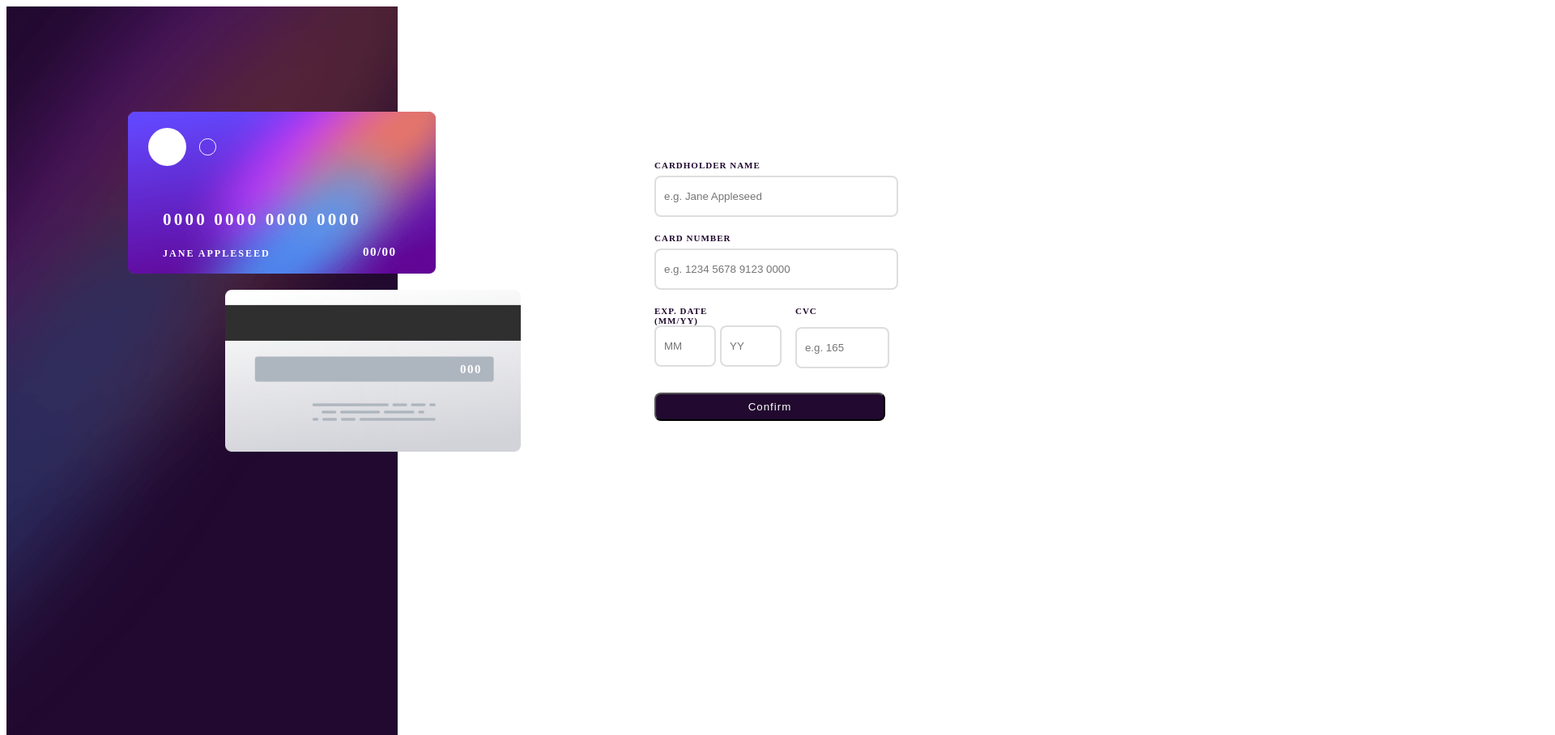
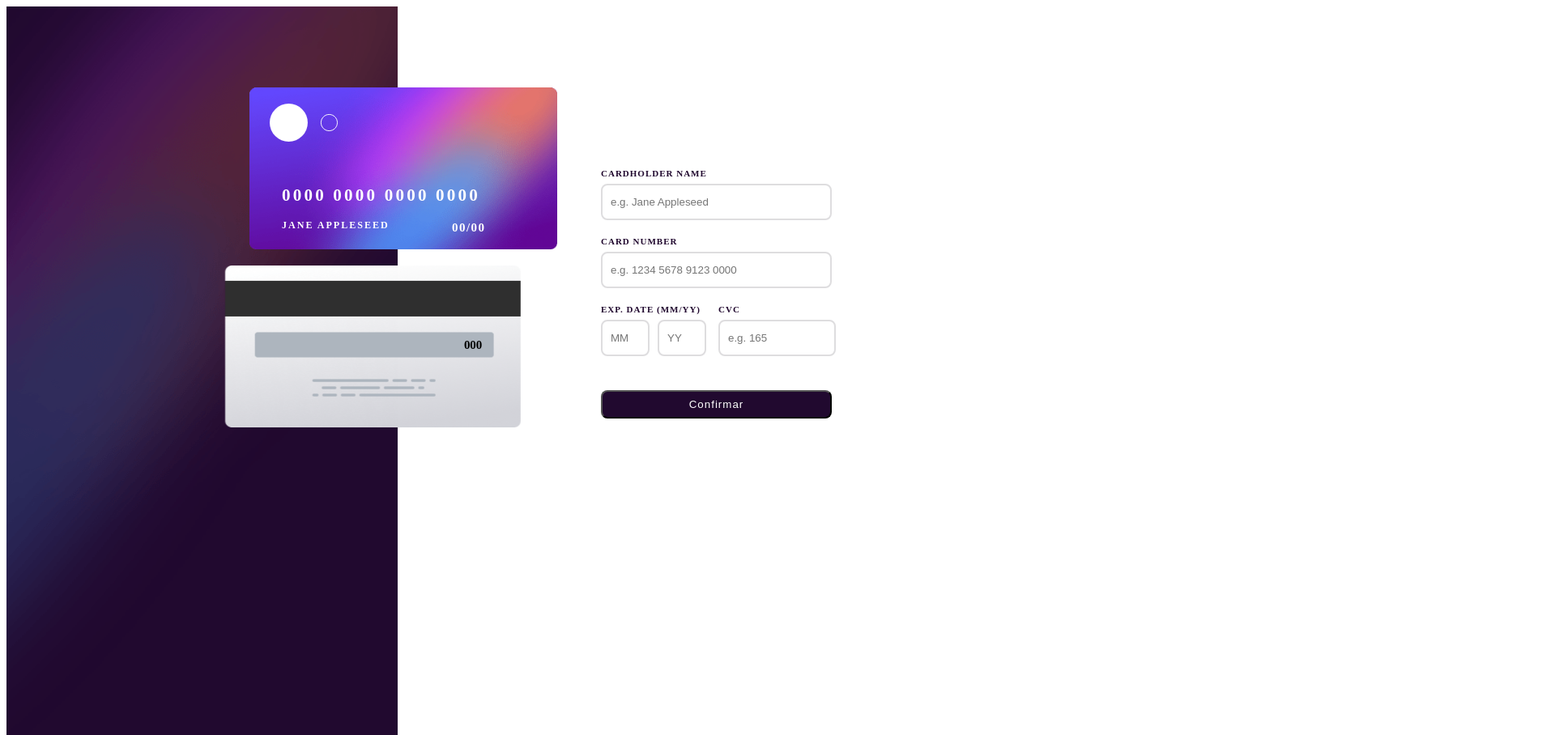
Before and after one commit to NatCardonaRi/Sprint-2-finalizado, a plain HTML site: page index.html in a window 1280 px wide. Shown: the top 908 px of the page at 81% size, 1920 px wide, since content can reach past the window. After the commit the page ends 816 px from the top, so only its background shows below. Drawn offline with Linux system fonts and the light colour scheme; a web font is replaced by a local one.

Commit message:
Sprint 2 ajust

```diff
--- a/index.html
+++ b/index.html
@@ -1,83 +1,162 @@
 <!DOCTYPE html>
 <html lang="en">
-<head>
-    <meta charset="UTF-8">
-    <meta http-equiv="X-UA-Compatible" content="IE=edge">
-    <meta name="viewport" content="width=device-width, initial-scale=1.0">
-    <link rel="stylesheet" href="styles.css">
-    <link rel="stylesheet"
-    href="https://fonts.googleapis.com/css?family=SpaceGrotesk">
-<style>
-body {
-  font-family: 'Space Grotesk';
-  font-size: 18px;
-}
-</style>
-</head>
+  <head>
+    <meta charset="UTF-8" />
+    <meta http-equiv="X-UA-Compatible" content="IE=edge" />
+    <meta name="viewport" content="width=device-width, initial-scale=1.0" />
 
-<body>
-    <body bgcolor="white"></body>
+    <link rel="stylesheet" href="styles.css" />
+    <link
+      href="https://fonts.cdnfonts.com/css/space-grotesk"
+      rel="stylesheet"
+    />
+  </head>
 
-    <div class="container_fondo">
-    <img src="bg-main-desktop.png" alt="imagen izquierda"/></div>
+  <body>
+    <main>
+      <div id="contendor_app">
+        <div class="container_fondo">
+          <img
+            id="fondo_morado"
+            src="bg-main-desktop.png"
+            alt="imagen izquierda"
+          />
 
-    <div class= "container_front">
-        <top>
-        <img src="bg-card-front.png" alt="frente_tarjeta" width="380" height="200"/>
+          <div class="container_front">
+            <img
+              src="bg-card-front.png"
+              alt="frente_tarjeta"
+              width="380"
+              height="200"
+            />
 
-        <SPAN style="position: absolute; top: 20px; left: 25px;width: 80px; height: 45px">
-            <img src="card-logo.svg" alt="logo"/>
-            </SPAN>
+            <span
+              style="
+                position: absolute;
+                top: 20px;
+                left: 25px;
+                width: 80px;
+                height: 45px;
+              "
+            >
+              <img src="card-logo.svg" alt="logo" />
+            </span>
 
-         <SPAN style="position: absolute; top: 100px; left: 3px;width: 350px; height: 220px">
-            <ul><h3 class="números">0000 0000 0000 0000</h3></ul>
-                </SPAN>
+            <h3 class="números" id="targetNumbers">0000 0000 0000 0000</h3>
 
-         <SPAN style="position: absolute; top: 140px; left: 3px;width: 300px; height: 200px">
-            <ul><h6 class="nombre">JANE APPLESEED</h6></ul>
-                 </SPAN>
+            <h6 class="nombre" id="targetName">JANE APPLESEED</h6>
 
-        <SPAN style="position: absolute; top: 140px; left: 250px;width: 300px; height: 200px">
-            <ul><h5 class="fecha">00/00</h5></ul>
-                </SPAN>
+            <h5 class="fecha" id="targetdate">
+              <span id="fechaMes">00</span>/<span id="fechaAnio">00</span>
+            </h5>
+          </div>
+        </div>
+        <div class="container_back">
+          <img src="bg-card-back.png" alt="revés tarjeta" />
 
-    </top></div>
+          <h5 class="codesecurity" id="secCode">000</h5>
+        </div>
+      </div>
 
-    <div class="container_back">
-    <img src="bg-card-back.png" alt="revés tarjeta"/>
+      <div class="all">
+        <form id="container-form">
+          <div class="nombreTarjeta">
+            <label class="letras">CARDHOLDER NAME</label>
+            <input
+              class="casillas casillasAnchas"
+              id="cardName"
+              type="text"
+              minlength="5"
+              placeholder="e.g. Jane Appleseed"
+              required
+            />
+          </div>
 
-    <SPAN style="position: absolute; top: 65px; left: 470px;width: 300px; height: 200px">
-        <ul><h5 class="fecha">000</h5></ul>
-            </SPAN>
-  </div>
-  <div class="all">
-    <div class="main">
-        <form>
+          <div class="numeroTarjeta">
+            <label for="cardNumber" class="letras">CARD NUMBER</label>
+            <input
+              type="text"
+              class="casillas casillasAnchas"
+              id="cardNumber"
+              minlength="15"
+              maxlenght="19"
+              pattern="[0-9]{15,19}|(([0-9]{4}\s){3}[0-9]{3,4})"
+              placeholder="e.g. 1234 5678 9123 0000"
+              required
+            />
+          </div>
 
-            <label class="letras">CARDHOLDER NAME</label>
-                <input class="casillas casillasAnchas" type="text" placeholder="e.g. Jane Appleseed">
-            <label class="letras">CARD NUMBER</label>
-                 <input class="casillas casillasAnchas" placeholder="e.g. 1234 5678 9123 0000">
-           <div class="primera">
-            <div>
-            <label class="letras">EXP. DATE (MM/YY)</label>
-            <div class="casillasPeques">
-                <input class="casillas casillasPeques" type="number" placeholder="MM">
-                <input class="casillas casillasPeques" type="number" placeholder="YY">
+          <div class="filaSeguridad">
+            <div class="primera">
+              <label class="letras">EXP. DATE (MM/YY)</label>
+
+              <div class="casilasMesAnio">
+                <div class="mes">
+                  <input
+                    class="casillas casillasPeques"
+                    id="month"
+                    type="number"
+                    minlength="2"
+                    maxlenght="2"
+                    min="1"
+                    max="12"
+                    placeholder="MM"
+                    required
+                  />
+                </div>
+                <div class="anio">
+                  <input
+                    class="casillas casillasPeques"
+                    id="year"
+                    type="number"
+                    minlength="2"
+                    maxlenght="2"
+                    placeholder="YY"
+                    min="22"
+                    required
+                  />
+                </div>
+              </div>
+
             </div>
-        </div>
-        <div>
-            <label class="letraCVC">CVC</label>
-            <input class="casCVC casillas" type="number" placeholder="e.g. 165">
-        </div>
-    </div>
-            <button type="submit" onclick="captura()">Confirm</button>
+
+            <div class="cvc">
+              <label class="letraCVC">CVC</label>
+              <input
+                class="casillas"
+                id="cvc"
+                type="text"
+                minlength="3"
+                maxlenght="3"
+                pattern="[0-9]{3}"
+                placeholder="e.g. 165"
+                required
+              />
+            </div>
+          </div>
+          <div class="errores-seguridad">
+            <span class="error" id="errorMes">Mes invalido</span>
+            <span class="error" id="errorAnio">Año Invalido</span>
+            <span class="error" id="errorCVC">CVC invalido</span>
+          </div>
+
+          <button type="submit">Confirmar</button>
         </form>
-    </div>
-    <section id="container-thanks">
-         </section>
-</main>
-</div>
+
+        <section class="container-thanks" id="div-gracias">
+          <img
+            class="container-thanks-img"
+            src="icon-complete.svg"
+            alt="chulito"
+            width="100px"
+          />
+          <h1 class="container-thanks-title">Thank you!</h1>
+          <p class="container-thanks-text">We've added your card details</p>
+          <button class="container-thanks-button">Continue</button>
+        </section>
+      </div>
+    </main>
+
     <script src="main.js" type="text/javascript"></script>
-</body>
+  </body>
 </html>
--- a/main.js
+++ b/main.js
@@ -1,4 +1,103 @@
-//Capture DOM'S elements
-const btnSubmit = document.getElementById('submit');
-const segundoContainer = document.getElementById('container-thanks');
-const primerContainer = document.getElementById('all');
+const divForm = document.getElementById("container-form");
+
+const txtNombreTarjeta = document.getElementById("cardName");
+const txtNumeroTarjeta = document.getElementById("cardNumber");
+const txtMesTarjeta = document.getElementById("month");
+const txtAnioTarjeta = document.getElementById("year");
+const txtCVCTarjeta = document.getElementById("cvc");
+
+function validaNumero(textoNumero, min, max, longitud) {
+  // logica para validar el campo
+  let valido = true;
+
+
+  let numero = Number(textoNumero);
+
+
+  if (!(min <= numero && numero <= max)) {
+    console.log("numero fuera de rango");
+    return false;
+  }
+
+  if (textoNumero.length !== longitud) {
+    console.log("longitd invalidad");
+    return false;
+  }
+
+  return valido;
+}
+
+txtCVCTarjeta.addEventListener("input", () => {
+  let tx = txtCVCTarjeta.value;
+
+  let isValidCVC = validaNumero(tx, 0, 999, 3);
+
+
+  const msgErrorCVC = document.getElementById("errorCVC");
+  isValidCVC
+    ? (msgErrorCVC.style.visibility = "hidden")
+    : (msgErrorCVC.style.visibility = "visible");
+
+  console.log(txtCVCTarjeta.value);
+  console.log(isValidCVC);
+
+
+  document.getElementById("secCode").innerHTML = tx;
+});
+
+txtMesTarjeta.addEventListener("input", () => {
+  let tx = txtMesTarjeta.value;
+
+  let isValidCVC = validaNumero(tx, 1, 12, 2);
+
+
+  const msgErrorCVC = document.getElementById("errorMes");
+  isValidCVC
+    ? (msgErrorCVC.style.visibility = "hidden")
+    : (msgErrorCVC.style.visibility = "visible");
+
+  console.log(txtCVCTarjeta.value);
+  console.log(isValidCVC);
+
+
+  document.getElementById("fechaMes").innerHTML = tx;
+});
+
+txtAnioTarjeta.addEventListener("input", () => {
+  let tx = txtAnioTarjeta.value;
+
+  let isValidCVC = validaNumero(tx, 22, 99, 2);
+
+
+  const msgErrorCVC = document.getElementById("errorAnio");
+  isValidCVC
+    ? (msgErrorCVC.style.visibility = "hidden")
+    : (msgErrorCVC.style.visibility = "visible");
+
+  console.log(txtCVCTarjeta.value);
+  console.log(isValidCVC);
+
+
+  document.getElementById("fechaAnio").innerHTML = tx;
+});
+
+divForm.addEventListener("submit", (event) => {
+  event.preventDefault();
+
+  if (!txtCVCTarjeta.validity.valid) {
+
+    console.log("formulario invlido CVX");
+  } else {
+    enviar();
+  }
+
+  return false;
+});
+
+function enviar() {
+  divForm.style.display = "none";
+  const modalGracias = document.getElementById("div-gracias");
+  modalGracias.style.display = "flex";
+
+  console.log("enviando");
+}
--- a/styles.css
+++ b/styles.css
@@ -1,125 +1,153 @@
+body * {
+  box-sizing: border-box;
+}
+body {
+  font-family: "Space Grotesk";
+  font-size: 18px;
+}
 
-*target{
+*target {
   margin: auto;
   padding: auto;
-    font-family: 'Space Grotesk',  Space Grotesk;
+  font-family: "Space Grotesk", Space Grotesk;
   display: flex;
+  box-sizing: border-box;
 }
 
-:root{
+:root {
   --bordermorado: hsl(249, 99%, 64%);
-    --letra:  hsl(278, 68%, 11%);
+  --letra: hsl(278, 68%, 11%);
   --red: hsl(0, 100%, 66%);
   --White: hsl(0, 0%, 100%);
   --bordergris: hsl(270, 3%, 87%);
   --letragris: hsl(279, 6%, 55%);
   --confirm: hsl(278, 68%, 11%);
 }
-body{
+
+body {
   width: 100vw;
   height: 100vh;
 }
 
-.container_fondo{
+main {
+  display: grid;
+  grid-template-columns: 1fr 1fr;
+  grid-template-rows: auto 1fr; /* NEW */
+}
+
+#contendor_app {
+  grid-column: 1/2;
+  grid-row: 1/2;
+  height: 100%;
+}
+
+.container_fondo {
   display: flex;
   align-content: left;
   position: fixed;
 }
 
-.container_front{
-    display: flex;
+.container_front {
   width: 50px;
   height: 50px;
-    position:relative;
-    top: 130px;
-    left: 150px;
+  position: absolute;
+
+  top: 100px;
+  left: 300px;
+
+  background: {
+    image: src= "bg-card-front.png";
+    repeat: no repeat;
+    size: contain;
+  }
 }
 
-.números{
+#targetNumbers {
+  position: absolute;
+  top: 100px;
+  left: 40px;
+  white-space: nowrap;
+}
+
+#targetdate {
+  position: absolute;
+  top: 140px;
+  left: 250px;
+}
+
+#targetName {
+  position: absolute;
+  top: 135px;
+  left: 40px;
+  color: white;
+  letter-spacing: 2px;
+  width: 300px;
+  white-space: nowrap;
+}
+
+.números {
   color: white;
   letter-spacing: 3.2px;
 }
 
-.nombre{
-    color: white;
-    letter-spacing: 2px;
-}
-
-.fecha{
+.fecha {
   color: white;
   letter-spacing: 1.5px;
 }
 
-.container_back{
+.container_back {
   padding-left: 220px;
   display: flex;
   position: relative;
   width: 200px;
   height: 200px;
-    top: 300px;
+  top: 320px;
   left: 50px;
 }
 
-form{
-    width: 290px;
-    height: 270px;
-    font-size: 11px;
+#secCode {
+  position: relative;
+  left: -70px;
+  top: 65px;
 }
 
-.casillasAnchas{
+.casillasAnchas {
   width: 285px;
-    margin-top: 7px;
-    margin-bottom: 20px;
 }
 
-.casillasPeques{
+.casillasPeques {
   width: 60px;
 }
 
-.letraCVC{
-    color: var(--letra);
-    letter-spacing: 1px;
-    font-weight: bold;
-    margin-left: 80px;
-}
-.casCVC{
-    width: 100PX;
-    margin-left: 80px;
-    margin-top: 14px;
-}
-
-.casillas{
+.casillas {
   border-radius: 8px;
   height: 45px;
   border: 2px solid var(--bordergris);
   color: var(--letragris);
   padding-left: 10px;
 
+  margin-top: 7px;
+  margin-bottom: 20px;
 }
 
-.casillas:focus{
+.casilasMesAnio {
+  display: flex;
+  flex-direction: row;
+  gap: 10px;
+}
+
+.casillas:focus {
   outline: 2px solid var(--bordermorado);
   color: var(--letra);
 }
 
-.letras{
+.letras {
   color: var(--letra);
   letter-spacing: 1px;
   font-weight: bold;
 }
 
-.casillasPeques{
-    display: flex;
-    gap: 5px;
-}
-
-.primera{
-    display: flex;
-    margin-bottom: 30px;
-    gap: 15px;
-}
-
-button{
+button {
   border-radius: 8px;
   height: 35px;
   color: white;
@@ -128,32 +156,121 @@ button{
   letter-spacing: 1px;
 }
 
-button:hover{
+button:hover {
   background-color: var(--letragris);
   cursor: pointer;
-    border:0px;
+  border: 0px;
 }
 
-.all{
+.all {
+  grid-column: 2/3;
+  grid-row: 2/3;
+  z-index: 10;
   display: flex;
-    position: relative;
-    top: -60px;
-    left: 800px;
+  flex-direction: column;
+  justify-content: center;
+  align-items: center;
 }
 
-#container-thanks {
+@media screen and (min-width: 1200px) and (max-width: 1600px) {
+  .all {
+    /* background-color: blue; */
+    align-items: end;
+    margin-right: 20vw;
+  }
+}
+
+form {
+  width: 290px;
+  height: 270px;
+  font-size: 11px;
+}
+
+.filaSeguridad {
+  display: grid;
+  grid-template-columns: 1fr 50%;
+}
+
+.primera {
   display: flex;
   flex-direction: column;
-    position: relative;;
-    background-color: white;
-    width: 350px;
-    height: 350px;
-    border-radius: 15px;
-    margin: 200px auto;
 }
 
-  #container-thanks img {
-    width: 150px;
-    margin-left: 60px;
-    margin-bottom: 30px;
+.cvc {
+  display: flex;
+  flex-direction: column;
+
+  justify-content: space-between;
 }
+
+.letraCVC {
+  color: var(--letra);
+  letter-spacing: 1px;
+  font-weight: bold;
+}
+
+.error {
+  visibility: hidden;
+  color: red;
+}
+
+#div-gracias {
+  display: none;
+  flex-direction: column;
+  justify-content: center;
+  align-items: center;
+}
+
+form.submitted input:invalid {
+  box-shadow: 0 0 5px 1px red;
+}
+
+form.submitted input:focus:invalid {
+  box-shadow: none;
+}
+
+/* Chrome, Safari, Edge, Opera */
+input::-webkit-outer-spin-button,
+input::-webkit-inner-spin-button {
+  -webkit-appearance: none;
+  margin: 0;
+}
+
+/* Firefox */
+input[type="number"] {
+  -moz-appearance: textfield;
+}
+
+@media (max-width: 1200px) {
+  body {
+    /* background-color: burlywood; */
+  }
+
+  main {
+    display: flex;
+    flex-direction: column;
+  }
+
+  #contendor_app {
+    width: 100%;
+    min-height: 50vh;
+  }
+
+  .all {
+    margin-top: 100px;
+  }
+
+  .container_fondo #fondo_morado {
+    /* display: none; */
+    max-height: 250px;
+    width: 100%;
+    position: fixed;
+  }
+}
+.error{
+margin-right: 10px;
+}
+.errores-seguridad{
+  padding-bottom: 10px;
+
+}
```
Also changed, not shown: design/design/active-states.jpg (added), design/design/complete-state-desktop.jpg (added), design/design/complete-state-mobile.jpg (added), design/design/desktop-design.jpg (added), design/design/desktop-preview.jpg (added), design/design/mobile-design.jpg (added), 1 other file. Lines whose indentation alone changed are shown as unchanged.
